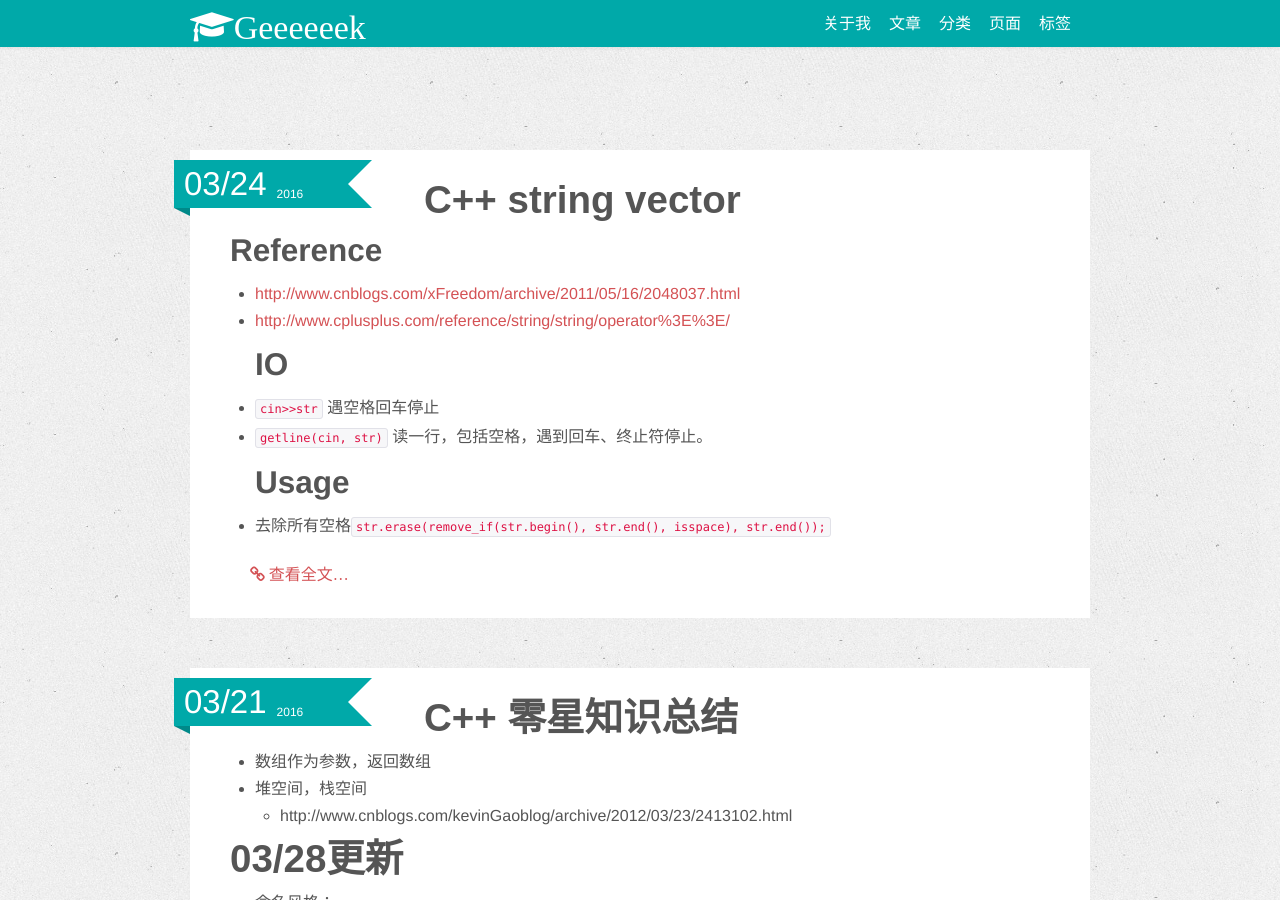
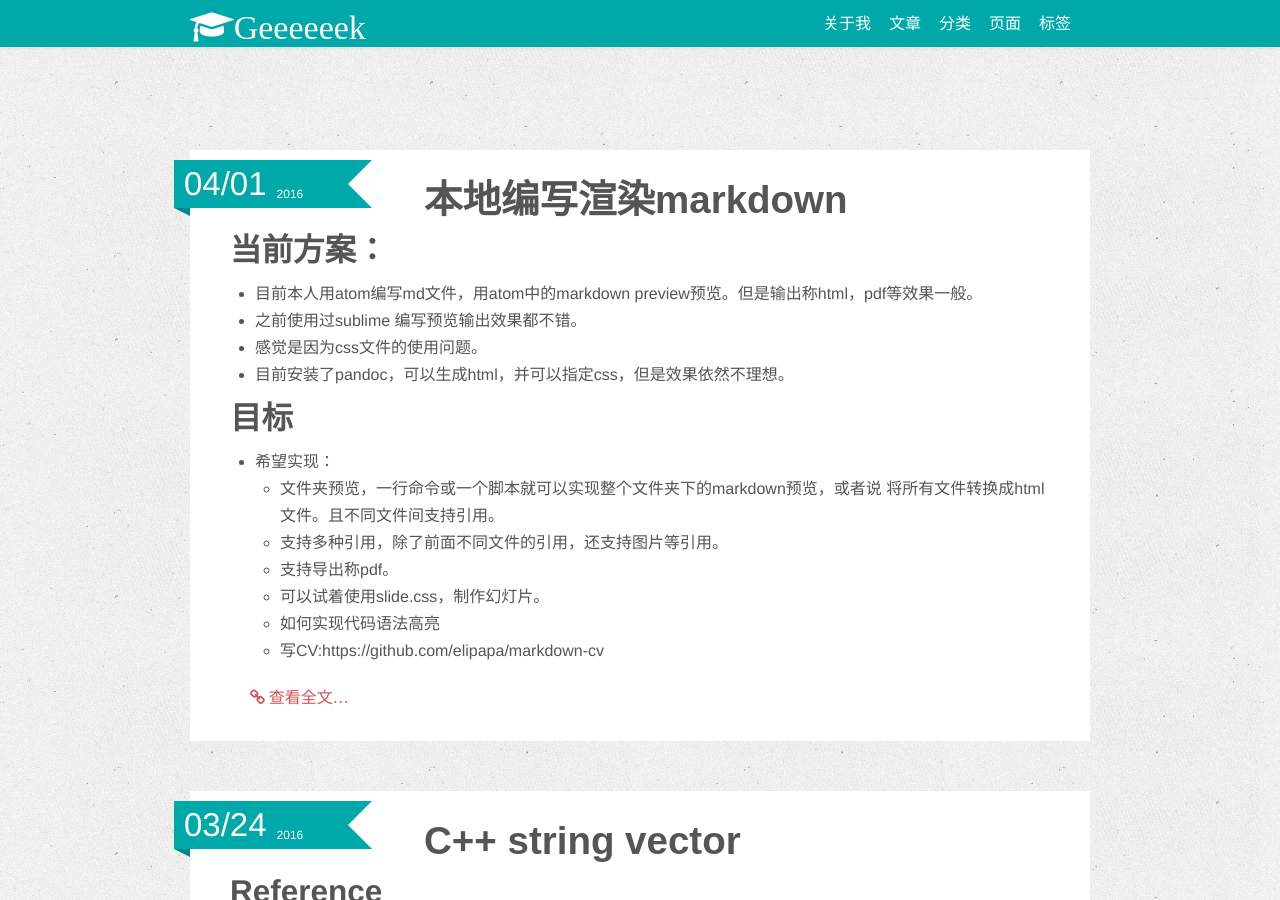
Before and after one commit to quantumlaser/quantumlaser.github.io, a Jekyll site: the page built from index.md, in a window 1280 px wide and 900 px high. Built offline with Jekyll 4.4.1, drawn with Linux system fonts in a browser that asks for light colours; nearby versions of some CDN libraries.

Commit message:
add local markdown

```diff
--- a/_posts/2016-03-13-github-jekyll-mardown-blog.md
+++ b/_posts/2016-03-13-github-jekyll-mardown-blog.md
@@ -3,7 +3,7 @@ layout: post
 title: 搭建Github Page个人博客
 category : Web
 tagline: "Supporting tagline"
-tags : [Jekyll, Web]
+tags : [Jekyll, Web, Markdown]
 ---
 {% include JB/setup %}
 # 利用Github page + jekyll + markdown 打造个人博客
--- /dev/null
+++ b/_posts/2016-04-01-local-markdown.md
@@ -0,0 +1,25 @@
+---
+layout: post
+title: local markdown
+category :
+tagline: "Supporting tagline"
+tags : [C++]
+---
+{% include JB/setup %}
+# 本地编写渲染markdown
+
+## 当前方案：
+- 目前本人用atom编写md文件，用atom中的markdown preview预览。但是输出称html，pdf等效果一般。
+- 之前使用过sublime 编写预览输出效果都不错。
+- 感觉是因为css文件的使用问题。
+- 目前安装了pandoc，可以生成html，并可以指定css，但是效果依然不理想。
+
+## 目标
+- 希望实现：
+  + 文件夹预览，一行命令或一个脚本就可以实现整个文件夹下的markdown预览，或者说
+  将所有文件转换成html文件。且不同文件间支持引用。
+  + 支持多种引用，除了前面不同文件的引用，还支持图片等引用。
+  + 支持导出称pdf。
+  + 可以试着使用slide.css，制作幻灯片。
+  + 如何实现代码语法高亮
+  + 写CV:https://github.com/elipapa/markdown-cv
```
